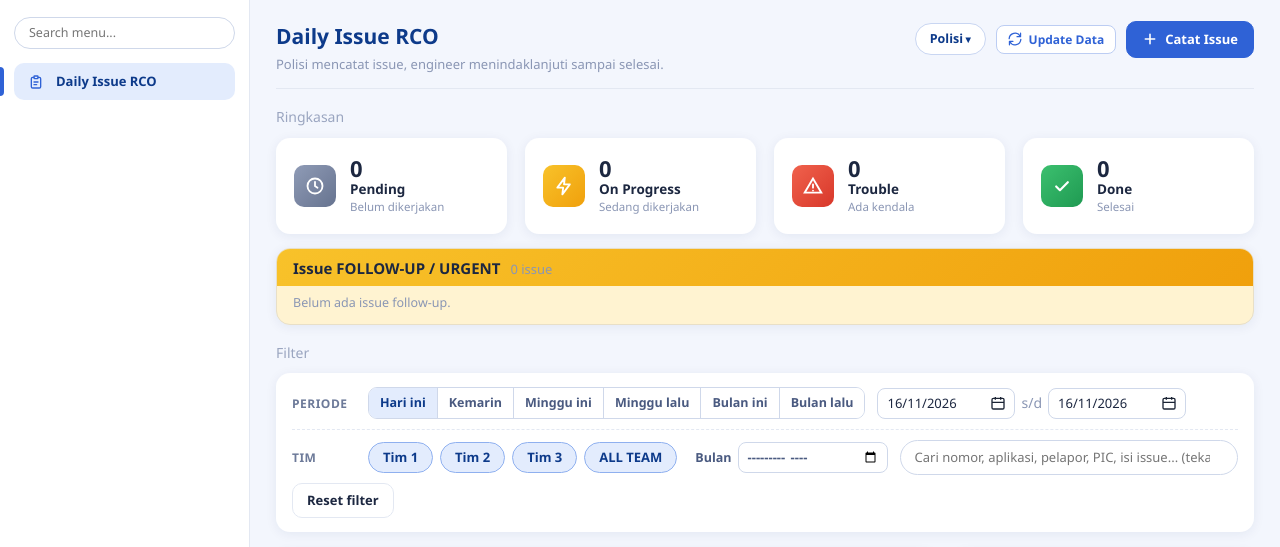
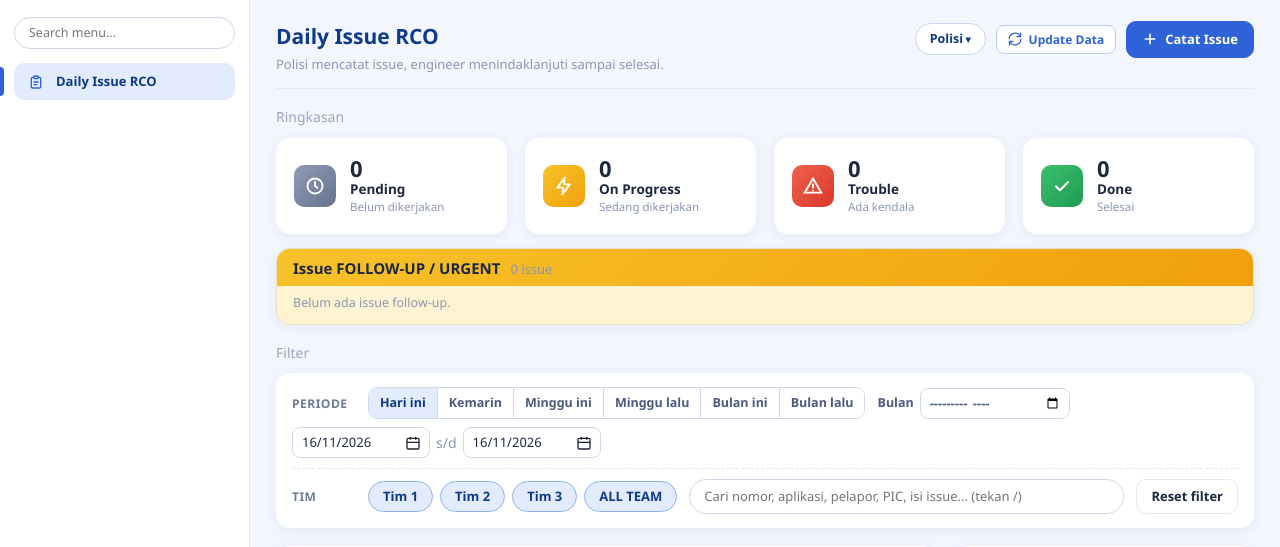
Before and after one commit to EkaPutra0856/Laravel-DailyIssue-RCO, a Laravel app: page / in a window 1280 px wide. Shown: the part 59-606 px from the top of the page. Run offline with Laravel 12, Linux system fonts and the light colour scheme; data that the repository does not hold is empty.

Commit message:
rapikan kolom filter

```diff
--- a/public/static/css/portal.css
+++ b/public/static/css/portal.css
@@ -227,7 +227,6 @@ tbody tr[data-id] { cursor: pointer; }
 .filters .dates .date-field > svg { position: absolute; right: 9px; width: 16px; height: 16px; color: #1b2435; pointer-events: none; }
 .filters .dates .date-picker { position: absolute; top: 0; right: 0; width: 34px; height: 100%; padding: 0; border: 0; opacity: 0; cursor: pointer; }
 .filters .dates .date-field > input.invalid { border-color: var(--danger); }
-.filters .month-pick { margin-left: 6px; }
 .filters .month-pick input { width: 150px; }
 .filters #reset-filter { padding: 7px 14px; }
 .f-row + .f-row { border-top: 1px dashed var(--border); }
--- a/resources/views/daily/cards/filters.blade.php
+++ b/resources/views/daily/cards/filters.blade.php
@@ -10,6 +10,9 @@
       <button data-p="month">Bulan ini</button>
       <button data-p="lastmonth">Bulan lalu</button>
     </div>
+    <label class="month-pick" title="Lihat rekap bulan tertentu">Bulan
+      <input type="month" id="month" aria-label="Pilih bulan">
+    </label>
     <div class="dates">
       <label class="date-field">
         <input type="text" id="start" inputmode="numeric" placeholder="DD/MM/YYYY" aria-label="Tanggal mulai" autocomplete="off">
@@ -29,9 +32,6 @@
     <div class="chips" id="team-chips">
       @foreach ($teams as $t)<button class="chip" data-t="{{ $t }}">{{ $t }}</button>@endforeach
     </div>
-    <label class="month-pick" title="Lihat rekap bulan tertentu">Bulan
-      <input type="month" id="month" aria-label="Pilih bulan">
-    </label>
     <input class="pill-search grow" id="q" type="search" placeholder="Cari nomor, aplikasi, pelapor, PIC, isi issue... (tekan /)">
     <button class="btn" id="reset-filter">Reset filter</button>
   </div>
```
